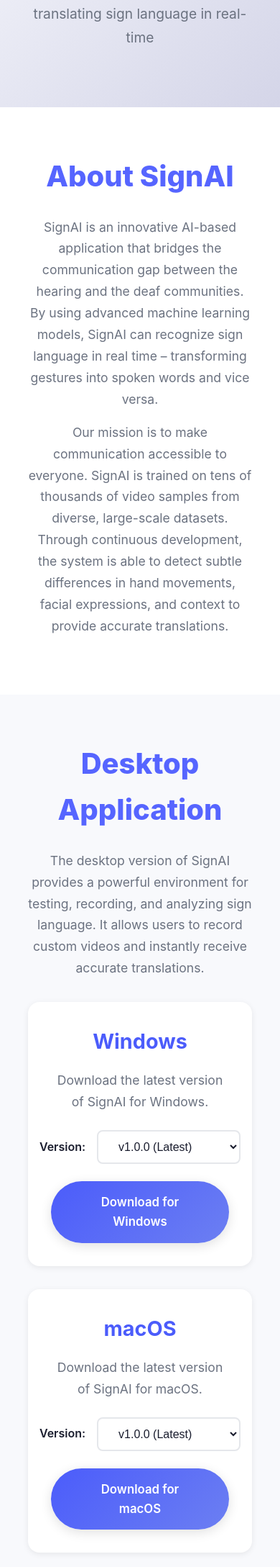
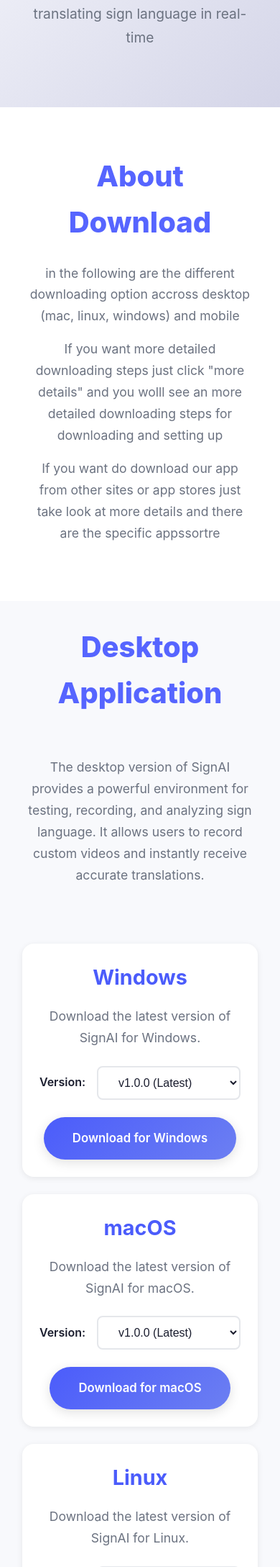
Before and after one commit to Stefanos0710/SignAI, a Flask app: template product_webside/templates/download.html in a window 390 px wide; the page is wider, and only the part inside the window is pictured. Shown: the part 373-2550 px from the top of that part at 72% size. Run offline with Flask 2, Linux system fonts and the light colour scheme; the template is opened without the code that fills it, so the values that code supplies are empty.

Commit message:
Revamp download page layout and styles
Improved the download page by restructuring desktop and mobile download sections into side-by-side containers for better organization and responsiveness. Updated CSS for enhanced spacing, alignment, and mobile responsiveness. Modified the 'About' section content to clarify download options and instructions.

```diff
--- a/product_webside/static/css/download.css
+++ b/product_webside/static/css/download.css
@@ -114,9 +114,8 @@ nav {
 }
 
 nav:hover {
-    box-shadow: 0 4px 12px rgba(0,0,0,0.1);
+    box-shadow: 0 4px 12px rgba(0, 0, 0, 0.1);
 }
-
 /* Download Hero Section */
 .download-hero {
     min-height: 40vh;
@@ -144,7 +143,7 @@ nav:hover {
 /* Sections */
 section {
     padding: 4rem 10%;
-    scroll-margin-top: 70px;
+    scroll-margin-top: 150px;
     text-align: center;
 }
 
@@ -171,9 +170,24 @@ section p {
 }
 
 /* Download Sections */
-.desktop-app-download,
+.desktop-app-download {
+    display: flex;
+    flex-direction: column;
+    gap: 2rem;
+    padding: 2rem;
+    max-width: 1400px;
+    margin: 0 auto;
+}
+
+.desktop-app-container {
+    display: flex;
+    grid-template-columns: repeat(auto-fit, minmax(300px, 1fr));
+}
 .mobile-app-download {
     background: var(--background);
+    max-width: 1400px;
+    margin: 0 auto;
+    padding: 2rem;
 }
 
 .download-window,
@@ -182,12 +196,13 @@ section p {
 .download-android,
 .download-ios {
     background: white;
-    padding: 2rem;
+    padding: 1.5rem;
     border-radius: var(--radius);
-    margin: 2rem auto;
-    max-width: 600px;
+    margin: 0;
+    max-width: 400px;
     box-shadow: var(--shadow-sm);
     text-align: center;
+    scroll-margin-top: 350px;
 }
 
 .download-window p,
@@ -199,6 +214,36 @@ section p {
     text-align: center;
     margin-left: auto;
     margin-right: auto;
+}
+
+/* Container for desk downloads - side by side */
+.desktop-downloads-container {
+    display: flex;
+    justify-content: center;
+    gap: 1.5rem;
+    margin-top: 2rem;
+    flex-wrap: wrap;
+}
+.mobile-downloads-container {
+    display: flex;
+    justify-content: center;
+    gap: 1.5rem;
+    margin-top: 2rem;
+    flex-wrap: wrap;
+}
+
+/* Responsive stacked on smaller screens */
+@media (max-width: 1024px) {
+    .desktop-downloads-container {
+        grid-template-columns: repeat(2, 1fr);
+    }
+}
+
+@media (max-width: 768px) {
+    .desktop-downloads-container,
+    .mobile-downloads-container {
+        grid-template-columns: 1fr;
+    }
 }
 
 /* Version Selector */
--- a/product_webside/templates/download.html
+++ b/product_webside/templates/download.html
@@ -25,9 +25,11 @@
 </section>
 
 <section class="about" id="about">
-    <h2>About SignAI</h2>
-    <p>SignAI is an innovative AI-based application that bridges the communication gap between the hearing and the deaf communities. By using advanced machine learning models, SignAI can recognize sign language in real time – transforming gestures into spoken words and vice versa.</p>
-    <p>Our mission is to make communication accessible to everyone. SignAI is trained on tens of thousands of video samples from diverse, large-scale datasets. Through continuous development, the system is able to detect subtle differences in hand movements, facial expressions, and context to provide accurate translations.</p>
+    <h2>About Download</h2>
+    <p>in the following are the different downloading option accross desktop (mac, linux, windows) and mobile</p>
+    <p>If you want more detailed downloading steps just click "more details" and you wolll see an more detailed downloading steps for downloading and setting up</p>
+    <p>If you want do download our app from other sites or app stores just take look at more details and there are the specific appssortre <strong></strong></p>
+
 </section>
 
 <!-- Download Section -->
@@ -35,6 +37,7 @@
     <h2>Desktop Application</h2>
     <p>The desktop version of SignAI provides a powerful environment for testing, recording, and analyzing sign language. It allows users to record custom videos and instantly receive accurate translations.</p>
 
+    <div class="desktop-downloads-container">
         {#  Windows  #}
         <div class="download-window" id="download-window">
             <h3>Windows</h3>
@@ -79,6 +82,7 @@
             </div>
             <a href="#" class="btn btn-primary download-btn" data-platform="linux" download>Download for Linux</a>
         </div>
+    </div>
 </section>
 
 <!-- Mobile App Section -->
@@ -86,6 +90,7 @@
     <h2>Mobile Application</h2>
     <p>The mobile version of SignAI is designed for on-the-go translation of sign language. It leverages the device's camera to provide real-time translations, making it perfect for everyday use.</p>
 
+    <div class="mobile-downloads-container">
         {#  Android  #}
         <div class="download-android" id="download-android">
             <h3>Android</h3>
@@ -114,6 +119,7 @@
                 </select>
             </div>
             <a href="#" class="btn btn-primary download-btn" data-platform="ios" download>Download for iOS</a>
+        </div>
     </div>
 </section>
 
```
Lines whose indentation alone changed are shown as unchanged.
